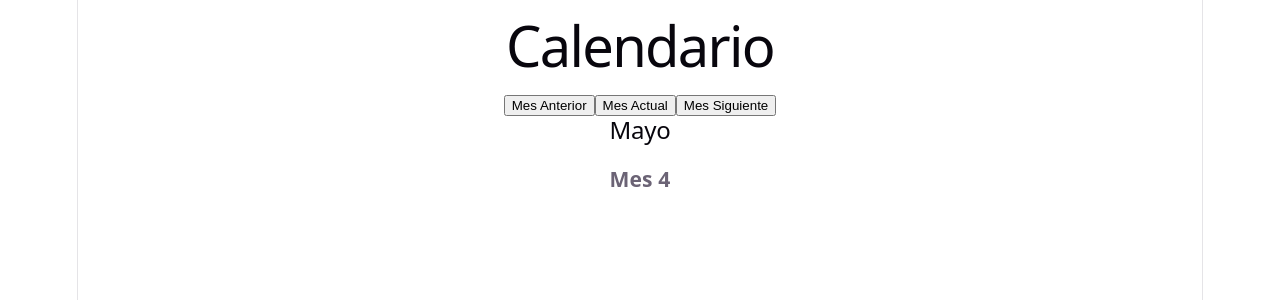
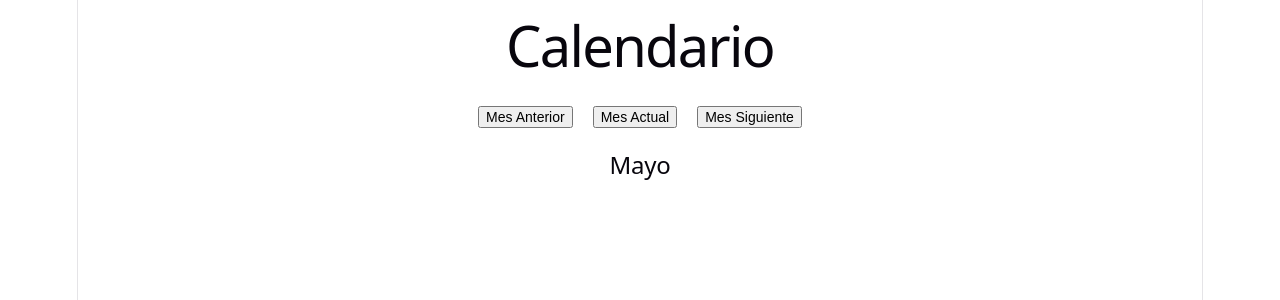
Before and after one commit to Christian-Curbelo-004/Calendario, a React (Vite) app: page / in a window 1280 px wide. Shown: the top 300 px of the page. Built offline with nearby package versions, Linux system fonts and the light colour scheme.

Commit message:
fix de archivos y estilo de los botones de los meses

```diff
--- a/src/App.css
+++ b/src/App.css
@@ -55,6 +55,9 @@
       scale(0.8);
   }
 }
+
+
+
 
 #center {
   display: flex;
--- a/src/App.jsx
+++ b/src/App.jsx
@@ -1,30 +1,13 @@
 import './App.css'
-import meses from './mes/meses'
-import Mes from './mes/Calendario' // archivo renombrado a calendario.jsx
-
-
-const mesesPropiedades = [
-    { id: 0, nombre: 'Mes 0', mes: 0 },
-    { id: 1, nombre: 'Mes 1', mes: 1 },
-    { id: 2, nombre: 'Mes 2', mes: 2 },
-    { id: 3, nombre: 'Mes 3', mes: 3 },
-    { id: 4, nombre: 'Mes 4', mes: 4 },
-    { id: 5, nombre: 'Mes 5', mes: 5 },
-    { id: 6, nombre: 'Mes 6', mes: 6 },
-    { id: 7, nombre: 'Mes 7', mes: 7 },
-    { id: 8, nombre: 'Mes 8', mes: 8 },
-    { id: 9, nombre: 'Mes 9', mes: 9 },
-    { id: 10, nombre: 'Mes 10', mes: 10 },
-    { id: 11, nombre: 'Mes 11', mes: 11 },
-
-];
-
+import Mes from './mes/calendario' // archivo renombrado a calendario.jsx
+import { mesesPropiedades } from './mes/meses';
 
 function App() {
   return (
     <div className="App">
       <h1>Calendario</h1>
       <Mes mes={mesesPropiedades} />
+
     </div>
   )
 
--- /dev/null
+++ b/src/Mes.css
@@ -0,0 +1,31 @@
+.meses{
+    display: flex;
+    justify-content: center;
+    align-items: center;
+    gap: 20px;
+    margin-top: 5%;
+}
+
+.mes-anterior {
+  font-size: 14px;
+  margin-top: -8px;
+  gap: 8px;
+}
+
+
+.mes-actual {
+  font-size: 14px;
+  margin-top: -8px;
+  gap: 8px;
+}
+
+.mes-siguiente{
+    font-size: 14px;
+    margin-top: -8px;
+    gap: 8px;
+}
+
+.mes-filtrado{
+    margin-top: 2%;
+
+}
--- a/src/main.jsx
+++ b/src/main.jsx
@@ -2,9 +2,9 @@ import { StrictMode } from 'react'
 import { createRoot } from 'react-dom/client'
 import './index.css'
 import App from './App.jsx'
-import Mes from './mes/calendario.jsx'
-import mes from './mes/filtrosmes.jsx'
-import meses from './mes/meses.jsx'
+
+
+
 
 createRoot(document.getElementById('root')).render(
   <StrictMode>
--- a/src/mes/calendario.jsx
+++ b/src/mes/calendario.jsx
@@ -1,5 +1,6 @@
 import {useState} from 'react';
-import meses from './meses';
+import '../Mes.css' // cambiar por mes.css
+import { mesesPropiedades } from './meses';
 
 // muestra el calendario con los meses y los botones para filtrar el mes
 export default function Mes({mes=[]}){
@@ -22,19 +23,23 @@ export default function Mes({mes=[]}){
     return (
         <div className= "mes">
             <header className="encabezado">
+
                 <div className="meses">
-                    <button onClick={mesAnterior}>Mes Anterior</button>
 
-                    <button onClick={mesActual}>Mes Actual</button>
+                    <button className="mes-anterior" onClick={mesAnterior}>Mes Anterior</button>
 
-                    <button onClick={mesSiguiente}>Mes Siguiente</button>
-                    <h2 className='mes-filtrado'>{meses[mesFiltrado]}</h2>
+                    <button className="mes-actual" onClick={mesActual}>Mes Actual</button>
+
+                    <button className="mes-siguiente" onClick={mesSiguiente}>Mes Siguiente</button>
+
                 </div>
                 {
                     <div className="filtro-mes">
+                        <h2 className='mes-filtrado'>{mesesPropiedades[mesFiltrado].nombre}</h2>
                         {mesesFiltrados.map(item => (
                             <div key={item.id}>
-                                <h3>{item.nombre}</h3>
+
+
                             </div>
                         ))}
                     </div>
--- a/src/mes/filtrosmes.jsx
+++ /dev/null
@@ -1,12 +0,0 @@
-
-// botones para filtrar el mes
-export default function FiltroMes({setFiltro}) {
-    const [mesFiltrado, setMesFiltrado] = useState(1);
-    return(
-        <div className="filtro-mes">
-            <button onClick={() => setFiltro(mesFiltrado)}>Mes Actual</button>
-            <button onClick={() => setFiltro(mesFiltrado)}>Mes Anterior</button>
-            <button onClick={() => setMesFiltrado(mesFiltrado + 1)}>Mes Siguiente</button>
-        </div>
-    )
-}
--- a/src/mes/meses.jsx
+++ b/src/mes/meses.jsx
@@ -1,20 +1,15 @@
-import react from 'react';
-
-
 // array con los meses
-const meses = [
-    'Enero',
-    'Febrero',
-    'Marzo',
-    'Abril',
-    'Mayo',
-    'Junio',
-    'Julio',
-    'Agosto',
-    'Setiembre',
-    'Octubre',
-    'Noviembre',
-    'Diciembre'
+export const mesesPropiedades = [ // fix: array con los meses y sus propiedades en un archivo
+    { id: 0, nombre: 'Enero', mes: 0 },
+    { id: 1, nombre: 'Febrero', mes: 1 },
+    { id: 2, nombre: 'Marzo', mes: 2 },
+    { id: 3, nombre: 'Abril', mes: 3 },
+    { id: 4, nombre: 'Mayo', mes: 4 },
+    { id: 5, nombre: 'Junio', mes: 5 },
+    { id: 6, nombre: 'Julio', mes: 6 },
+    { id: 7, nombre: 'Agosto', mes: 7 },
+    { id: 8, nombre: 'Setiembre', mes: 8 },
+    { id: 9, nombre: 'Octubre', mes: 9 },
+    { id: 10, nombre: 'Noviembre', mes: 10 },
+    { id: 11, nombre: 'Diciembre', mes: 11 }
 ];
-
-export default meses;
```
Also changed, not shown: src/index.css (line endings or trailing spaces).
